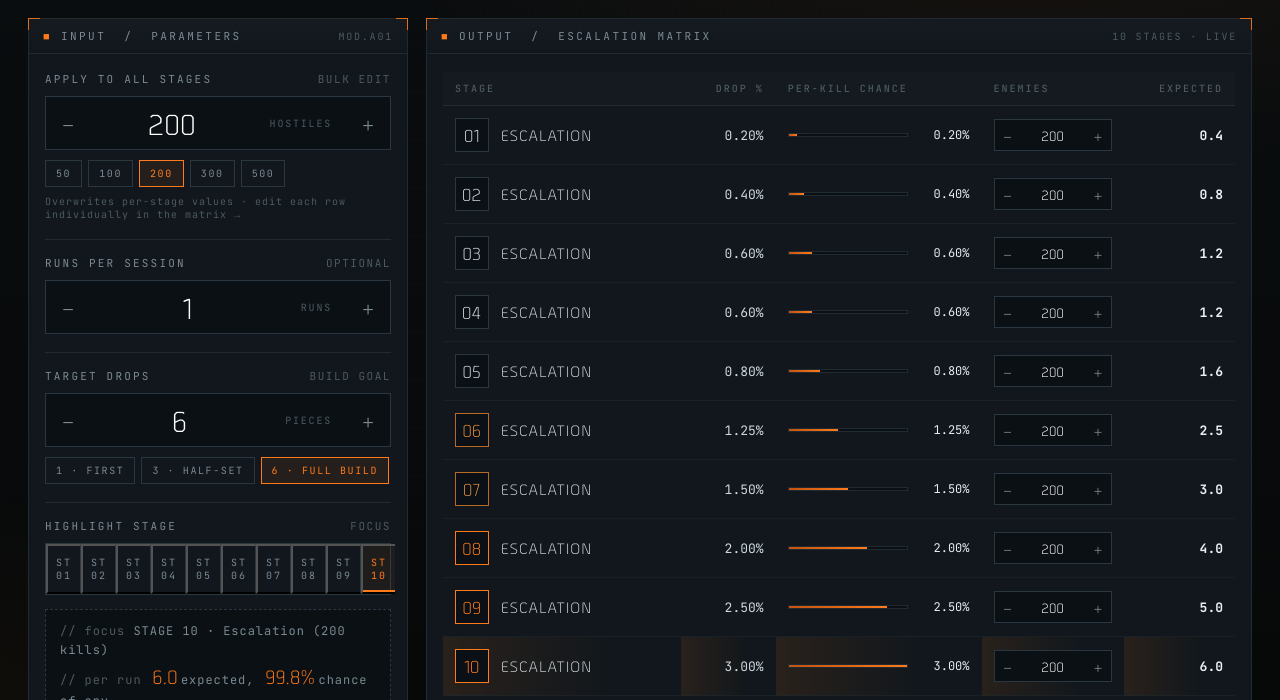
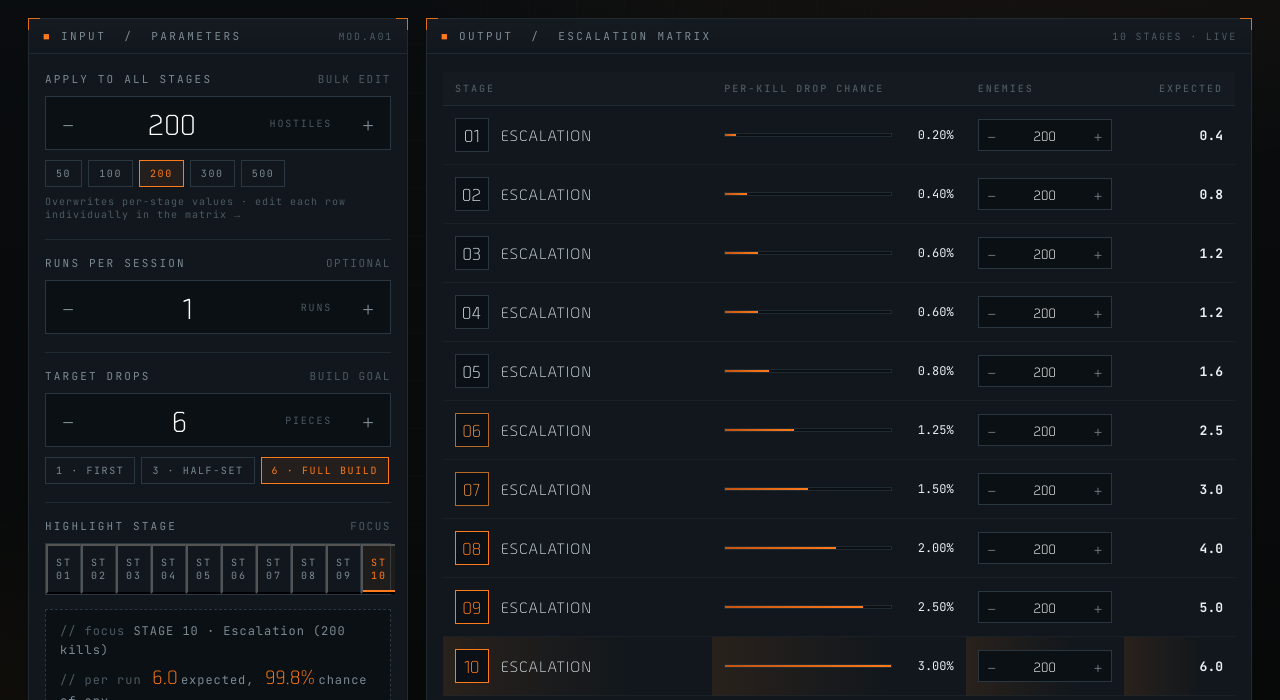
Before and after one commit to gomaaz/dv2-dropchance-calculator, a plain HTML site: page index.html in a window 1280 px wide. Shown: the part 100-800 px from the top of the page. Drawn offline with Linux system fonts and the light colour scheme.

Commit message:
Add files via upload

```diff
--- a/index.html
+++ b/index.html
@@ -586,10 +586,9 @@
         <table class="stages" id="stagesTable">
           <thead>
             <tr>
-              <th style="width: 30%">Stage</th>
-              <th class="num" style="width: 12%">Drop %</th>
-              <th style="width: 26%">Per-Kill Chance</th>
-              <th style="width: 18%">Enemies</th>
+              <th style="width: 34%">Stage</th>
+              <th style="width: 32%">Per-Kill Drop Chance</th>
+              <th style="width: 20%">Enemies</th>
               <th class="num" style="width: 14%">Expected</th>
             </tr>
           </thead>
@@ -776,7 +775,6 @@
             </div>
           </div>
         </td>
-        <td class="num">${(s.p*100).toFixed(2)}%</td>
         <td>
           <div class="chance-bar">
             <div class="track"><div class="fill" style="width:${(s.p/MAX_P*100).toFixed(1)}%"></div></div>
@@ -838,8 +836,8 @@
     const idx = STAGES.findIndex(x => x.id === id);
     const tr = rows[idx]; if (!tr) return;
     const tds = tr.querySelectorAll('td');
-    // tds: 0 stage, 1 drop%, 2 bar, 3 enemies, 4 expected
-    tds[4].textContent = exp.toFixed(1);
+    // tds: 0 stage, 1 bar, 2 enemies, 3 expected
+    tds[3].textContent = exp.toFixed(1);
   }
 
   function renderSummary(){
```
